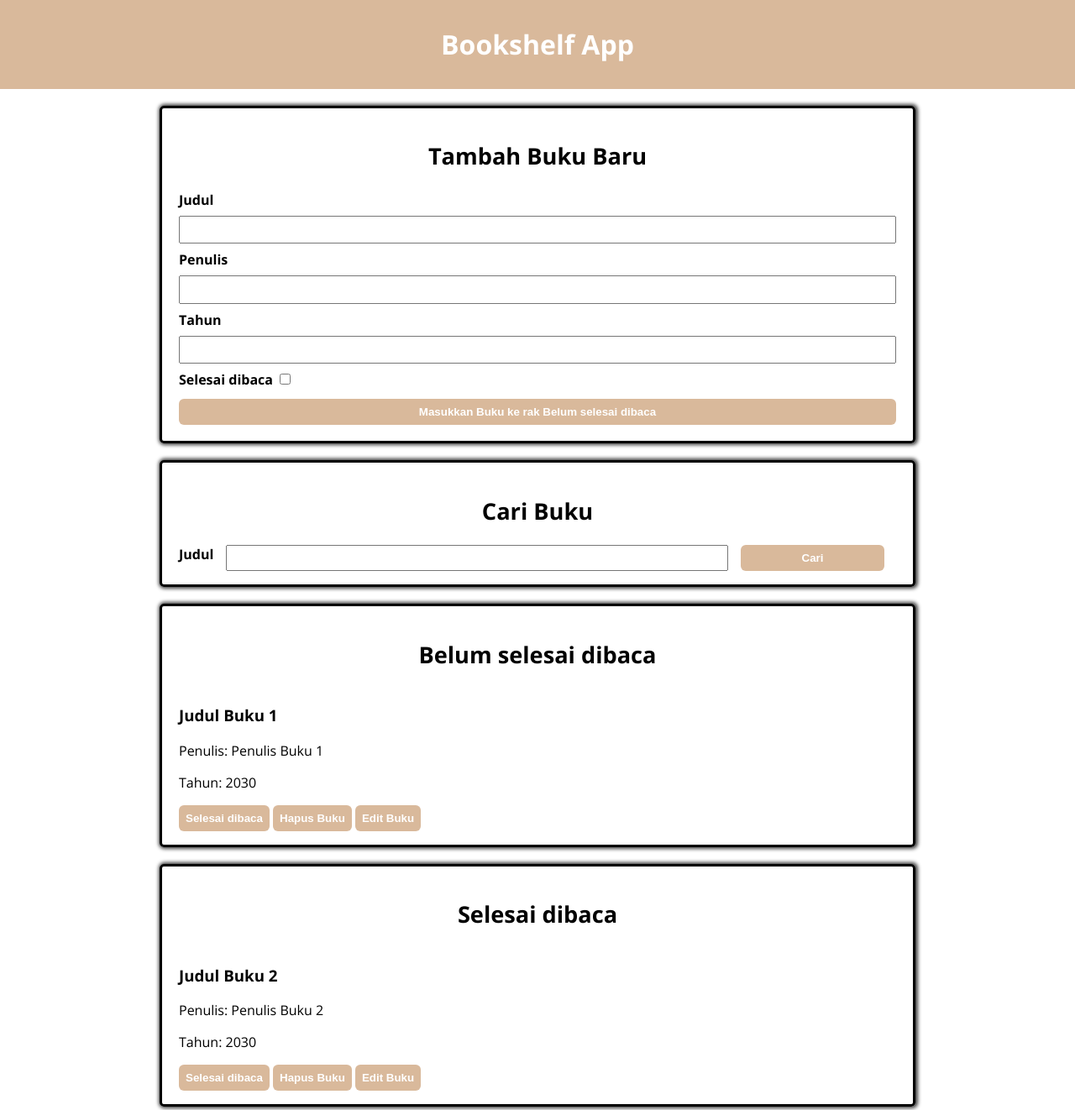
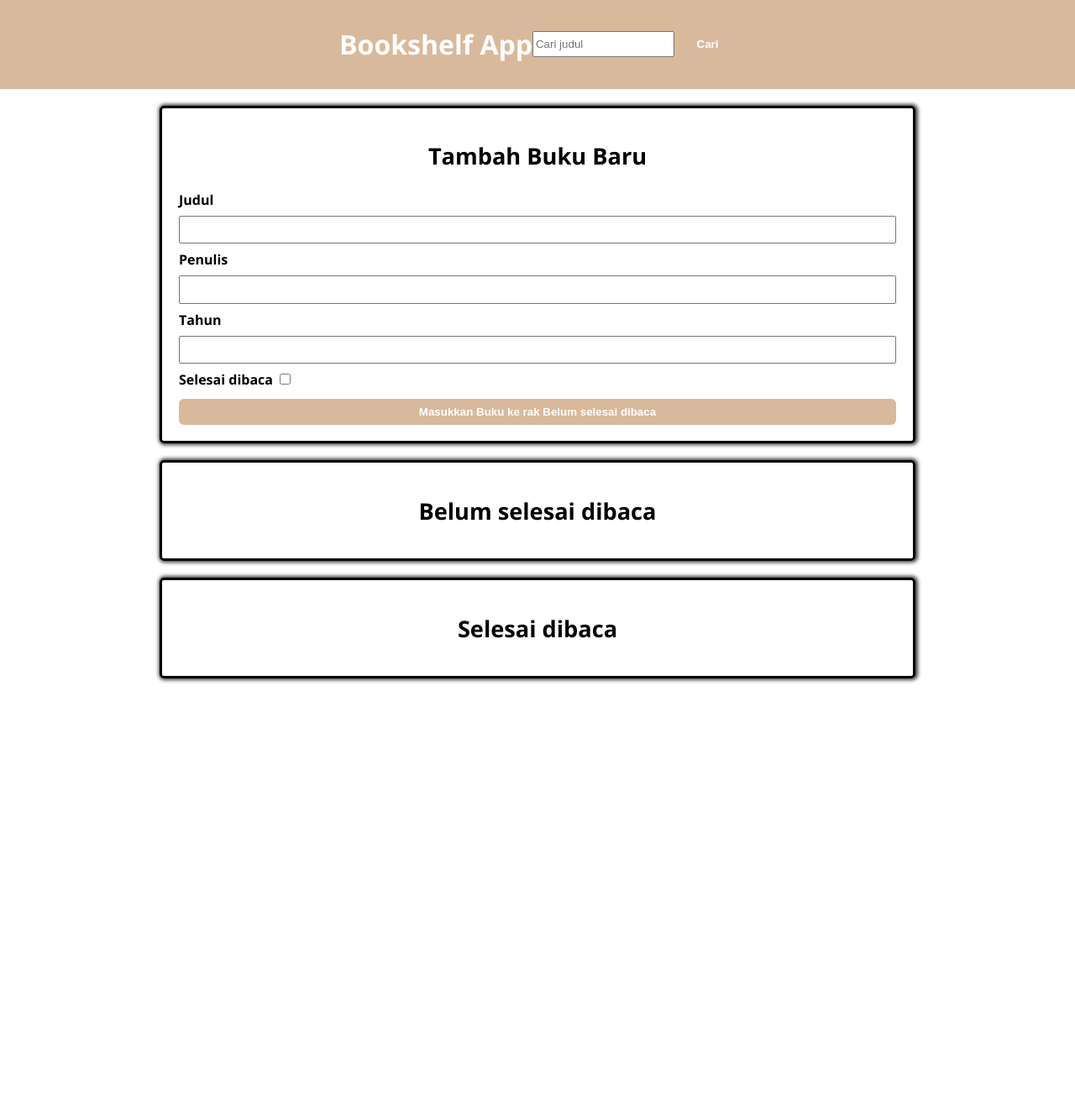
Before and after one commit to ardhii-m/submission-bookshelf, a plain HTML site: page bookshelf-app-starter-project/index.html in a window 1280 px wide. Shown: the top 1322 px of the page at 84% size. After the commit the page ends 828 px from the top, so only its background shows below. Drawn offline with nearby package versions, Linux system fonts and the light colour scheme.

Commit message:
Update index.html
update to approved version

```diff
--- a/bookshelf-app-starter-project/index.html
+++ b/bookshelf-app-starter-project/index.html
@@ -5,33 +5,72 @@
     <meta name="viewport" content="width=device-width, initial-scale=1.0" />
     <title>Bookshelf App</title>
 
-    <link rel="stylesheet" href="css/styles.css">
-    <link href="https://fonts.googleapis.com/css2?family=Open+Sans:ital,wght@0,300..800;1,300..800&display=swap" rel="stylesheet">
+    <link rel="stylesheet" href="css/styles.css" />
+    <link
+      href="https://fonts.googleapis.com/css2?family=Open+Sans:ital,wght@0,300..800;1,300..800&display=swap"
+      rel="stylesheet"
+    />
 
-    <!-- Impor script kamu di sini -->
     <!-- Lampirkan `defer` jika pemanggilan dilakukan dalam <head> -->
     <script defer src="main.js"></script>
   </head>
   <body>
     <header>
       <h1>Bookshelf App</h1>
+
+      <div id="searchBarBook">
+        <form id="searchBook" data-testid="searchBookForm">
+          <input
+            id="searchBookTitle"
+            type="text"
+            data-testid="searchBookFormTitleInput"
+            placeholder="Cari judul"
+          />
+          <button
+            id="searchSubmit"
+            type="submit"
+            data-testid="searchBookFormSubmitButton"
+          >
+            Cari
+          </button>
+        </form>
+      </div>
     </header>
 
     <main>
+      <!-- Search Result -->
+      <div id="searchResult"></div>
+
+      <div id="sectionContainer">
         <section>
           <h2>Tambah Buku Baru</h2>
           <form id="bookForm" data-testid="bookForm">
             <div>
               <label for="bookFormTitle">Judul</label>
-            <input id="bookFormTitle" type="text" required data-testid="bookFormTitleInput" />
+              <input
+                id="bookFormTitle"
+                type="text"
+                required
+                data-testid="bookFormTitleInput"
+              />
             </div>
             <div>
               <label for="bookFormAuthor">Penulis</label>
-            <input id="bookFormAuthor" type="text" required data-testid="bookFormAuthorInput" />
+              <input
+                id="bookFormAuthor"
+                type="text"
+                required
+                data-testid="bookFormAuthorInput"
+              />
             </div>
             <div>
               <label for="bookFormYear">Tahun</label>
-            <input id="bookFormYear" type="number" required data-testid="bookFormYearInput" />
+              <input
+                id="bookFormYear"
+                type="number"
+                required
+                data-testid="bookFormYearInput"
+              />
             </div>
             <div>
               <label for="bookFormIsComplete">Selesai dibaca</label>
@@ -41,19 +80,12 @@
                 data-testid="bookFormIsCompleteCheckbox"
               />
             </div>
-          <button id="bookFormSubmit" type="submit" data-testid="bookFormSubmitButton">
+            <button
+              id="bookFormSubmit"
+              type="submit"
+              data-testid="bookFormSubmitButton"
+            >
               Masukkan Buku ke rak <span>Belum selesai dibaca</span>
-          </button>
-        </form>
-      </section>
-
-      <section>
-        <h2>Cari Buku</h2>
-        <form id="searchBook" data-testid="searchBookForm">
-          <label for="searchBookTitle">Judul</label>
-          <input id="searchBookTitle" type="text" data-testid="searchBookFormTitleInput" />
-          <button id="searchSubmit" type="submit" data-testid="searchBookFormSubmitButton">
-            Cari
             </button>
           </form>
         </section>
@@ -61,44 +93,15 @@
         <section>
           <h2>Belum selesai dibaca</h2>
 
-        <div id="incompleteBookList" data-testid="incompleteBookList">
-          <!--
-            Ini adalah struktur HTML untuk masing-masing buku.
-            Pastikan susunan elemen beserta atribut data-testid menyesuaikan seperti contoh ini.
-          -->
-          <div data-bookid="123123123" data-testid="bookItem">
-            <h3 data-testid="bookItemTitle">Judul Buku 1</h3>
-            <p data-testid="bookItemAuthor">Penulis: Penulis Buku 1</p>
-            <p data-testid="bookItemYear">Tahun: 2030</p>
-            <div>
-              <button data-testid="bookItemIsCompleteButton">Selesai dibaca</button>
-              <button data-testid="bookItemDeleteButton">Hapus Buku</button>
-              <button data-testid="bookItemEditButton">Edit Buku</button>
-            </div>
-          </div>
-        </div>
+          <div id="incompleteBookList" data-testid="incompleteBookList"></div>
         </section>
 
         <section>
           <h2>Selesai dibaca</h2>
 
-        <div id="completeBookList" data-testid="completeBookList">
-          <!--
-            Ini adalah struktur HTML untuk masing-masing buku.
-            Pastikan susunan elemen beserta atribut data-testid menyesuaikan seperti contoh ini.
-          -->
-          <div data-bookid="456456456" data-testid="bookItem">
-            <h3 data-testid="bookItemTitle">Judul Buku 2</h3>
-            <p data-testid="bookItemAuthor">Penulis: Penulis Buku 2</p>
-            <p data-testid="bookItemYear">Tahun: 2030</p>
-            <div>
-              <button data-testid="bookItemIsCompleteButton">Selesai dibaca</button>
-              <button data-testid="bookItemDeleteButton">Hapus Buku</button>
-              <button data-testid="bookItemEditButton">Edit Buku</button>
+          <div id="completeBookList" data-testid="completeBookList"></div>
+        </section>
       </div>
-          </div>
-        </div>
-      </section>
     </main>
   </body>
 </html>
```
Lines whose indentation alone changed are shown as unchanged.
